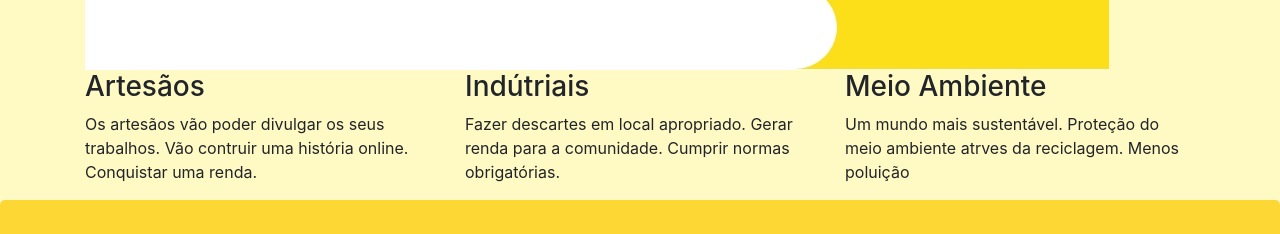
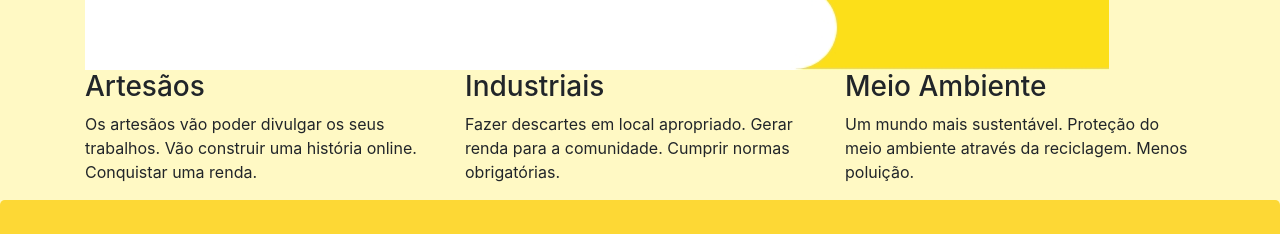
Before and after one commit to Engcompaulo/RecriArt.io, a plain HTML site: page index.html in a window 1280 px wide. Shown: the part 1034-1268 px from the top of the page. Drawn offline with nearby package versions, Linux system fonts and the light colour scheme.

Commit message:
Coreções texto da  página

```diff
--- a/index.html
+++ b/index.html
@@ -58,15 +58,15 @@
     <div class="row">
       <div class="col-sm-4">
         <h3>Artesãos</h3>
-        <p>Os artesãos vão poder divulgar os seus trabalhos. Vão contruir uma história online. Conquistar uma renda. </p>
+        <p>Os artesãos vão poder divulgar os seus trabalhos. Vão construir uma história online. Conquistar uma renda. </p>
       </div>
       <div class="col-sm-4">
-        <h3>Indútriais</h3>
+        <h3>Industriais</h3>
         <p>Fazer descartes em local apropriado. Gerar renda para a comunidade. Cumprir normas obrigatórias.</p>
       </div>
       <div class="col-sm-4">
         <h3>Meio Ambiente</h3>
-        <p>Um mundo mais sustentável. Proteção do meio ambiente atrves da reciclagem. Menos poluição</p>
+        <p>Um mundo mais sustentável. Proteção do meio ambiente através da reciclagem. Menos poluição.</p>
 
       </div>
     </div>
```
